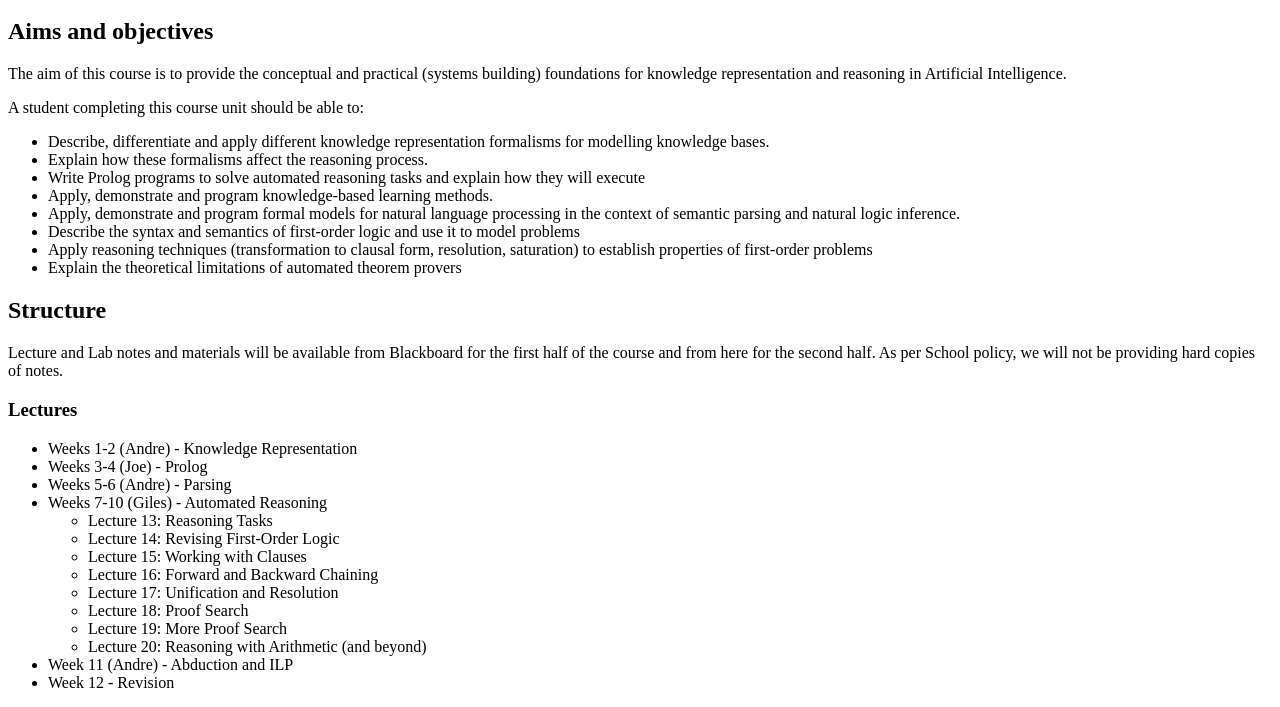
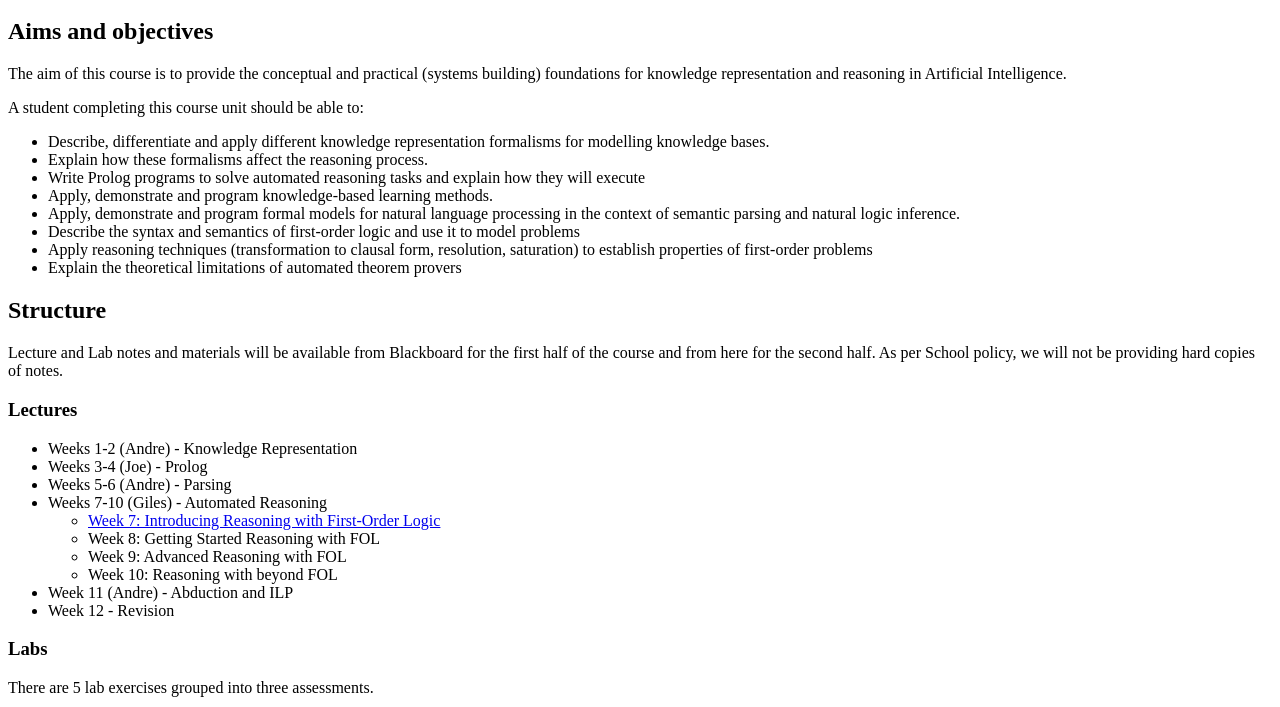
Before and after one commit to selig/comp24412_website, a plain HTML site: page index.html in a window 1280 px wide. Shown: the part 86-793 px from the top of the page. Drawn offline with Linux system fonts and the light colour scheme.

Commit message:
adding week7 slides

```diff
--- a/index.html
+++ b/index.html
@@ -70,14 +70,18 @@ href="http://studentnet.cs.manchester.ac.uk/syllabus/index.php?code=COMP24412&am
 <li> Weeks 5-6 (Andre) - Parsing
 <li> Weeks 7-10 (Giles) - Automated Reasoning
 <ul>
- <li> Lecture 13: Reasoning Tasks
- <li> Lecture 14: Revising First-Order Logic
+ <li> <a href="2020slides/ecturesWeek7.pdf">Week 7: Introducing Reasoning with First-Order Logic</a>
+ <li> Week 8: Getting Started Reasoning with FOL
+ <li> Week 9: Advanced Reasoning with FOL
+ <li> Week 10: Reasoning with beyond FOL
+<!--
  <li> Lecture 15: Working with Clauses
  <li> Lecture 16: Forward and Backward Chaining
  <li> Lecture 17: Unification and Resolution
  <li> Lecture 18: Proof Search
  <li> Lecture 19: More Proof Search
  <li> Lecture 20: Reasoning with Arithmetic (and beyond)
+-->
 </ul>
 <li> Week 11 (Andre) - Abduction and ILP
 <li> Week 12 - Revision
```
Also changed, not shown: 1 other file.
